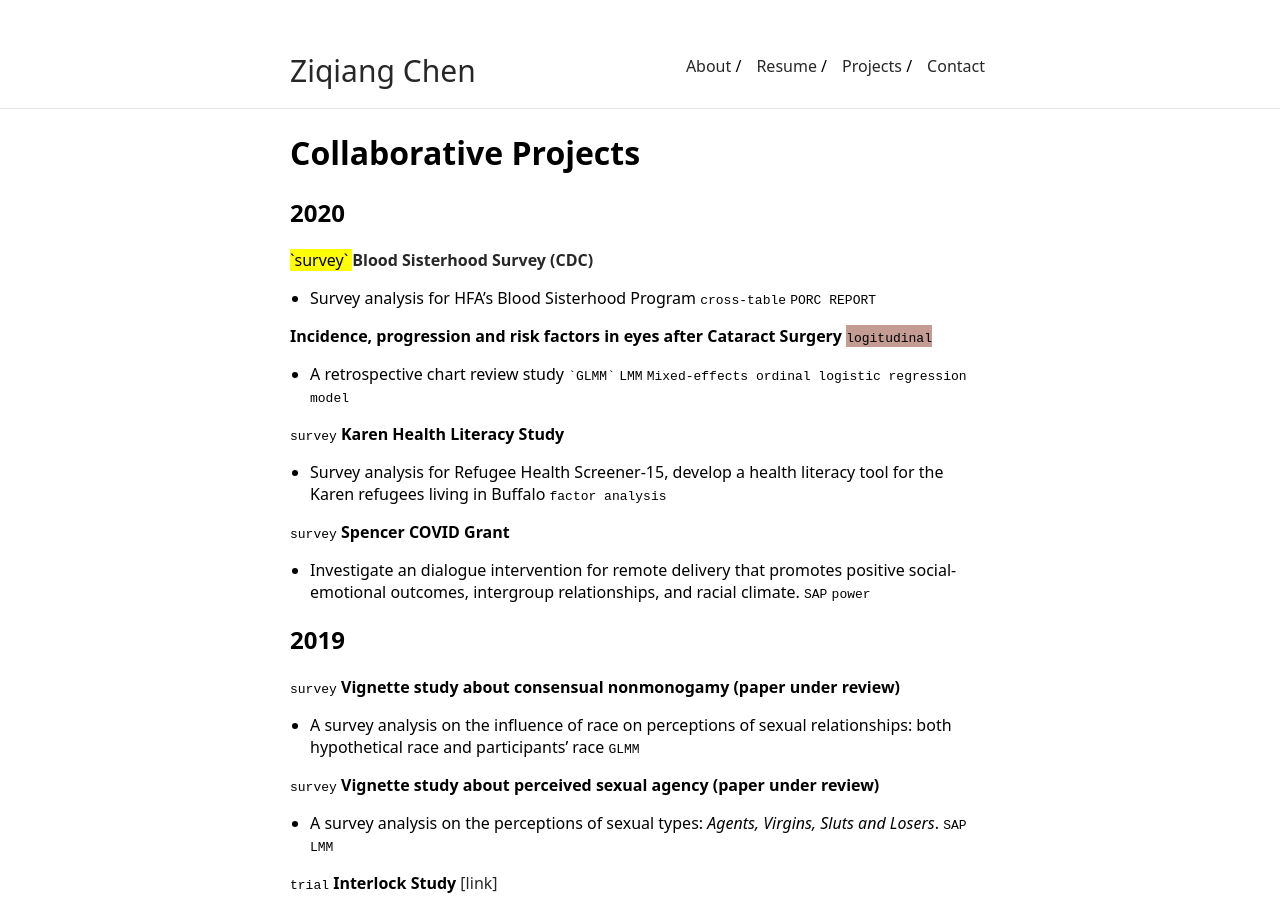
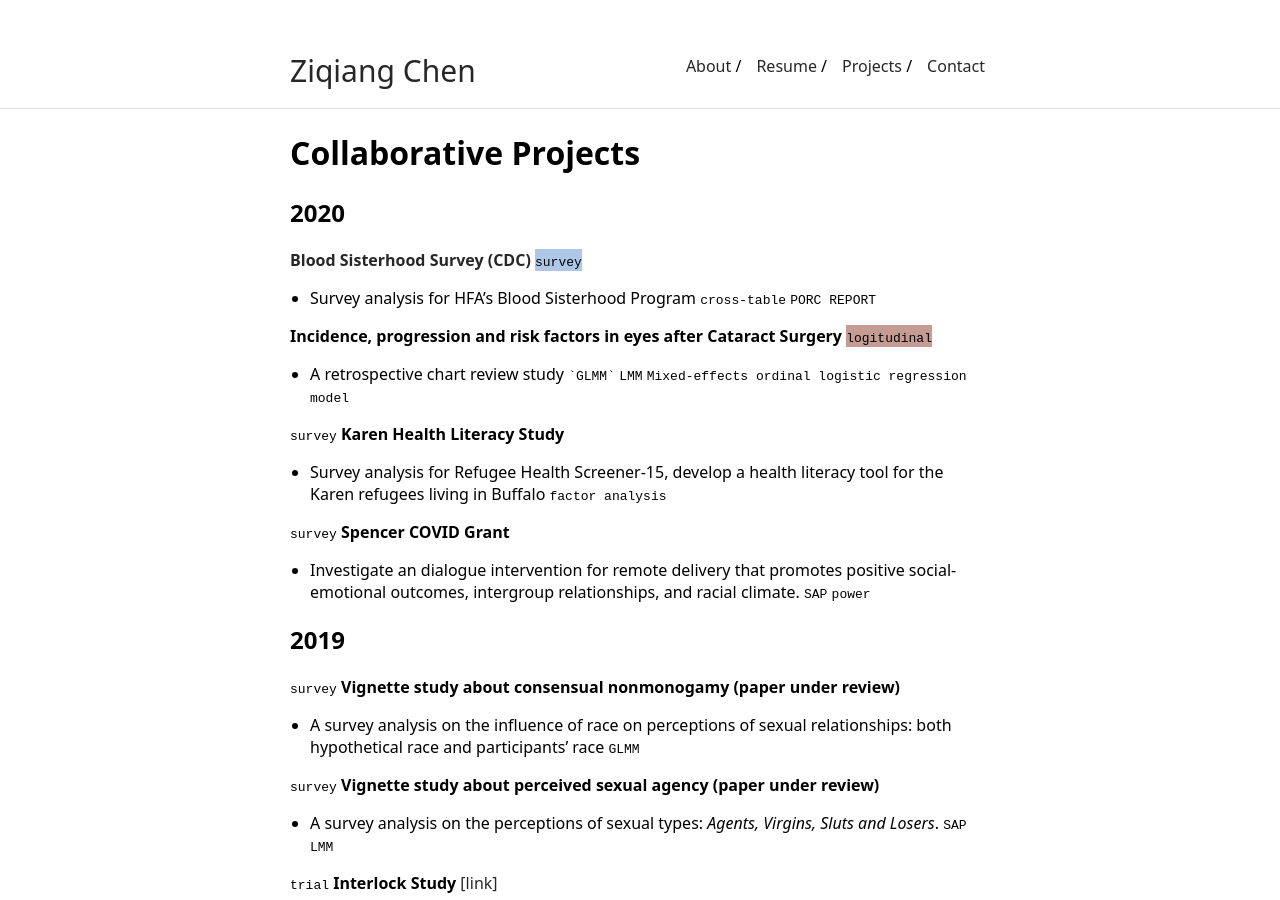
Before and after one commit to ziqiangc/ziqiangc.github.io, a Jekyll site: the page built from projects.md, in a window 1280 px wide and 900 px high. Built offline with Jekyll 4.4.1, drawn with Linux system fonts in a browser that asks for light colours; our own code applies the rules of GitHub Pages for plain Markdown files.

Commit message:
Update projects.md

```diff
--- a/projects.md
+++ b/projects.md
@@ -1,6 +1,6 @@
 # Collaborative Projects
 ## 2020
-<mark> `survey` </mark>[**Blood Sisterhood Survey (CDC)**](https://www.hemophiliafed.org/our-role-and-programs/assisting-and-advocating/blood-sisterhood/)
+[**Blood Sisterhood Survey (CDC)**](https://www.hemophiliafed.org/our-role-and-programs/assisting-and-advocating/blood-sisterhood/) <span style="background-color: #aec7e8"> `survey` </span>
 - Survey analysis for HFA’s Blood Sisterhood Program `cross-table` `PORC REPORT`
 
 **Incidence, progression and risk factors in eyes after Cataract Surgery** <span style="background-color: #c49c94"> `logitudinal` </span>
```
